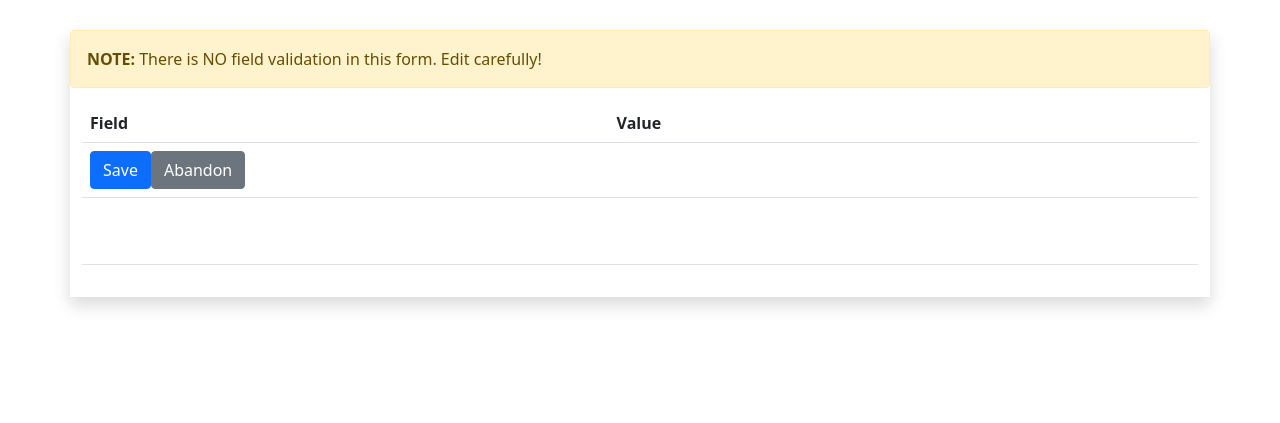
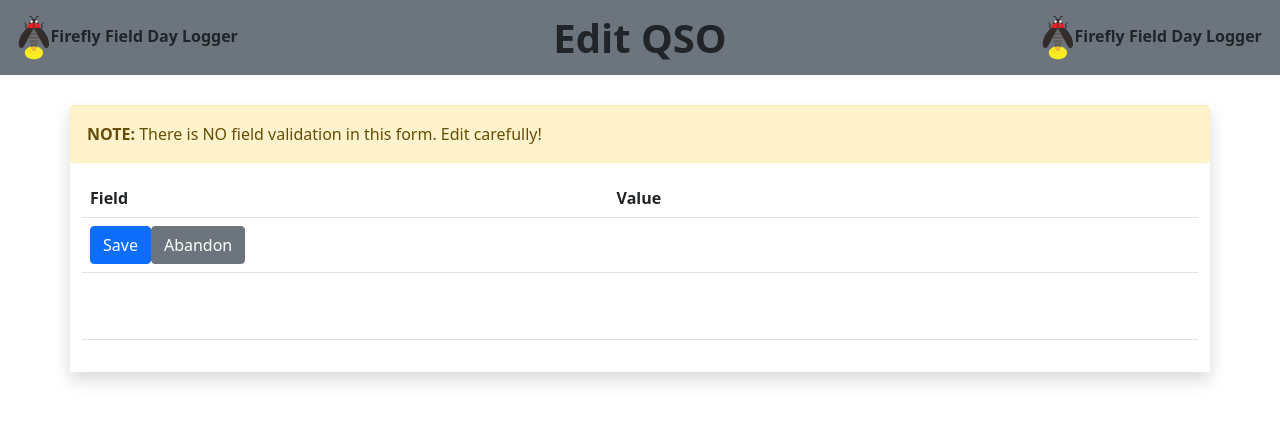
Before and after one commit to jxmx/firefly-logger, a PHP site: page /editqso.php?qkey=1 in a window 1280 px wide. Shown: the top 423 px of the page. Run offline with PHP 8.4, Linux system fonts and the light colour scheme; data that the repository does not hold is empty.

Commit message:
standardize header

```diff
--- a/editqso.php
+++ b/editqso.php
@@ -39,6 +39,21 @@ $qry = "SELECT * FROM qso WHERE qkey=" . $qkey;
   </symbol>
 </svg>
 <main>
+    <div class="bg-secondary" style="height: 75px;">
+        <table width="100%" height="100%">
+            <tr>
+                <td width="20%" style="vertical-align: middle; text-align: center;">
+                    <img src="img/firefly.svg" height="45px"><b>Firefly Field Day Logger</b>
+                </td>
+                <td width="60%" style="vertical-align: middle; text-align: center;">
+                    <span class="fs-1 fw-bold"><b>Edit QSO</b></span>
+                </td>
+                <td width="20%" style="vertical-align: middle; text-align: center;">
+                    <img src="img/firefly.svg" height="45px"><b>Firefly Field Day Logger</b>
+                </td>
+            </tr>
+        </table>
+    </div>
 	<div class="container-md qso-entry-container shadow">
 		<div class="row">
 			<div class="alert alert-warning"><b>NOTE:</b> There is NO field validation in this form. Edit carefully!</div>
```
